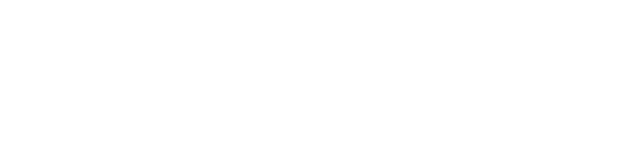
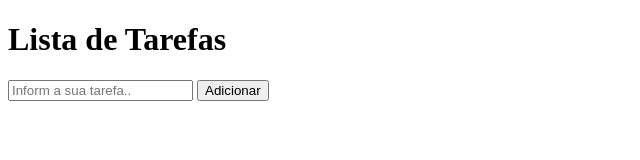
Before and after one commit to Ninzinhu/Lista-de-Tarefa, a plain HTML site: page public/index.html in a window 1280 px wide. Shown: the whole page, without its empty margins (0-640 px from the left). Drawn offline with Linux system fonts and the light colour scheme.

Commit message:
chore: add form task

```diff
--- a/public/index.html
+++ b/public/index.html
@@ -1,20 +1,23 @@
 <!DOCTYPE html>
 <html lang="en">
   <head>
-  <meta charset="UTF-8">
-  <meta name="viewport" content="width=device-width, initial-scale=1.0">
+    <meta charset="UTF-8" />
+    <meta name="viewport" content="width=device-width, initial-scale=1.0" />
     <title>Lista de Tarefas</title>
   </head>
   <body>
-
     <header></header>
 
     <main>
+      <h1>Lista de Tarefas</h1>
+
+      <form id="Todo-form">
+        <input type="text" placeholder="Inform a sua tarefa.." id="task-title-input"/>
+        <button id="add-task-button">Adicionar</button>
+      </form>
 
     </main>
 
     <footer></footer>
-
-
   </body>
 </html>
```
Lines whose indentation alone changed are shown as unchanged.
